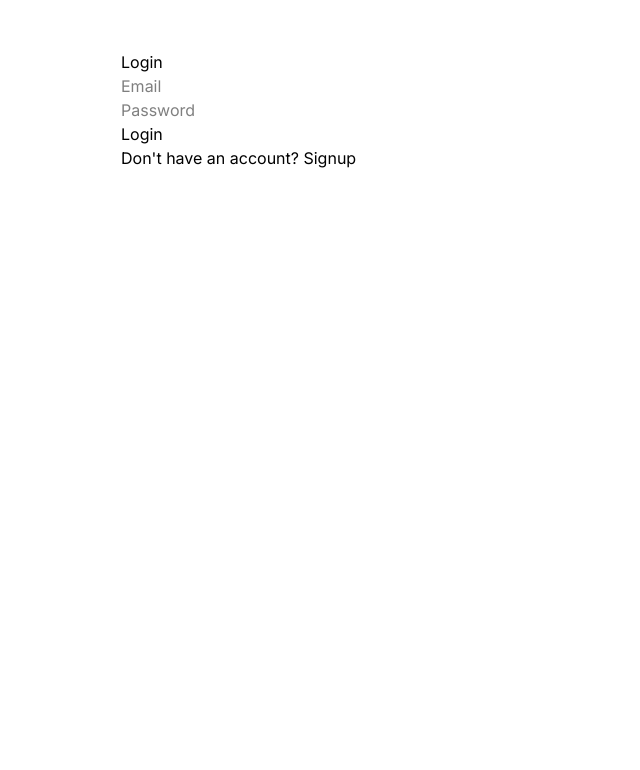
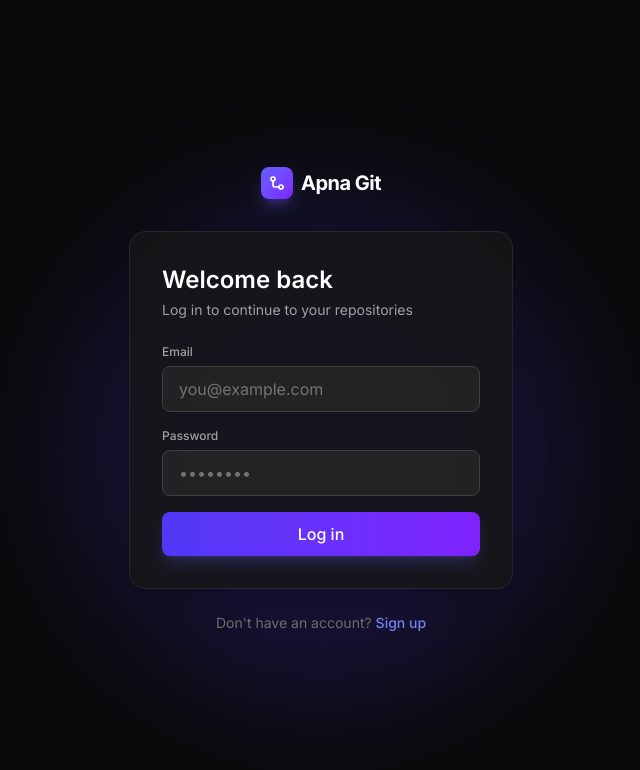
Before and after one commit to rohil1418/Version-Control, a React (Vite) app in the folder frontend/: page /login in a window 1280 px wide. Shown: the top 770 px of the page, without its empty margins (319-959 px from the left). Built offline with nearby package versions, Linux system fonts and the light colour scheme.

Commit message:
style: redesign Login page with Tailwind

```diff
--- a/frontend/src/pages/Login.jsx
+++ b/frontend/src/pages/Login.jsx
@@ -2,6 +2,7 @@ import { useState } from "react";
 import { useNavigate, Link } from "react-router-dom";
 import API from "../api/axios.js";
 import { useAuth } from "../context/AuthContext.jsx";
+import Logo from "../components/Logo.jsx";
 
 function Login() {
     const [email, setEmail] = useState("");
@@ -13,7 +14,6 @@ function Login() {
     const handleSubmit = async (e) => {
         e.preventDefault();
         setError("");
-
         try {
             const response = await API.post("/auth/login", { email, password });
             login(response.data.token);
@@ -24,33 +24,62 @@ function Login() {
     };
 
     return (
-        <div style={{ maxWidth: "400px", margin: "50px auto" }}>
-            <h2>Login</h2>
-            <form onSubmit={handleSubmit}>
+        <div className="min-h-screen relative flex items-center justify-center bg-neutral-950 px-4 overflow-hidden">
+            <div className="absolute top-1/4 left-1/2 -translate-x-1/2 w-[500px] h-[500px] bg-indigo-600/20 rounded-full blur-3xl pointer-events-none" />
+
+            <div className="relative w-full max-w-sm">
+                <div className="flex justify-center mb-8">
+                    <Logo />
+                </div>
+
+                <div className="bg-neutral-900/80 backdrop-blur border border-neutral-800 rounded-2xl p-8 shadow-2xl">
+                    <h2 className="text-2xl font-semibold text-white mb-1">Welcome back</h2>
+                    <p className="text-neutral-400 text-sm mb-6">Log in to continue to your repositories</p>
+
+                    <form onSubmit={handleSubmit} className="space-y-4">
                         <div>
+                            <label className="text-xs font-medium text-neutral-400 mb-1.5 block">Email</label>
                             <input
                                 type="email"
-                        placeholder="Email"
+                                placeholder="you@example.com"
                                 value={email}
                                 onChange={(e) => setEmail(e.target.value)}
                                 required
+                                className="w-full bg-neutral-800/80 text-white placeholder-neutral-500 rounded-lg px-4 py-2.5 outline-none border border-neutral-700 focus:border-indigo-500 focus:ring-2 focus:ring-indigo-500/20 transition"
                             />
                         </div>
                         <div>
+                            <label className="text-xs font-medium text-neutral-400 mb-1.5 block">Password</label>
                             <input
                                 type="password"
-                        placeholder="Password"
+                                placeholder="••••••••"
                                 value={password}
                                 onChange={(e) => setPassword(e.target.value)}
                                 required
+                                className="w-full bg-neutral-800/80 text-white placeholder-neutral-500 rounded-lg px-4 py-2.5 outline-none border border-neutral-700 focus:border-indigo-500 focus:ring-2 focus:ring-indigo-500/20 transition"
                             />
                         </div>
-                {error && <p style={{ color: "red" }}>{error}</p>}
-                <button type="submit">Login</button>
+                        {error && (
+                            <p className="text-red-400 text-sm bg-red-500/10 border border-red-900/50 rounded-lg px-3 py-2">
+                                {error}
+                            </p>
+                        )}
+                        <button
+                            type="submit"
+                            className="w-full bg-gradient-to-r from-indigo-600 to-violet-600 hover:from-indigo-500 hover:to-violet-500 text-white font-medium rounded-lg py-2.5 shadow-lg shadow-indigo-500/20 transition"
+                        >
+                            Log in
+                        </button>
                     </form>
-            <p>
-                Don't have an account? <Link to="/signup">Signup</Link>
+                </div>
+
+                <p className="text-neutral-500 text-sm mt-6 text-center">
+                    Don't have an account?{" "}
+                    <Link to="/signup" className="text-indigo-400 hover:text-indigo-300 font-medium">
+                        Sign up
+                    </Link>
                 </p>
+            </div>
         </div>
     );
 }
```
Lines whose indentation alone changed are shown as unchanged.
